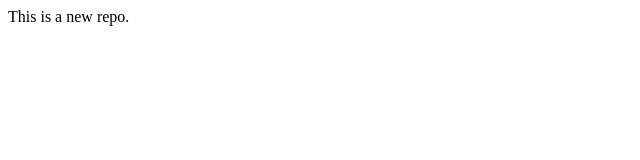
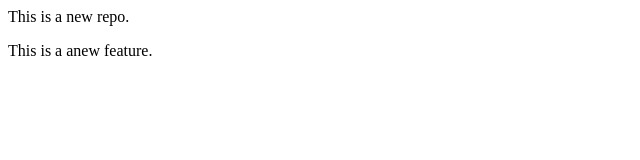
Before and after one commit to sanvviratthore/localrepo, a plain HTML site: page LocalRepo/index.html in a window 1280 px wide. Shown: the whole page, without its empty margins (0-640 px from the left). Drawn offline with Linux system fonts and the light colour scheme.

Commit message:
Add new feature

```diff
--- a/LocalRepo/index.html
+++ b/LocalRepo/index.html
@@ -1,2 +1,3 @@
 <p>This is a new repo.
 </p>
+<p>This is a anew feature.</p>
```
